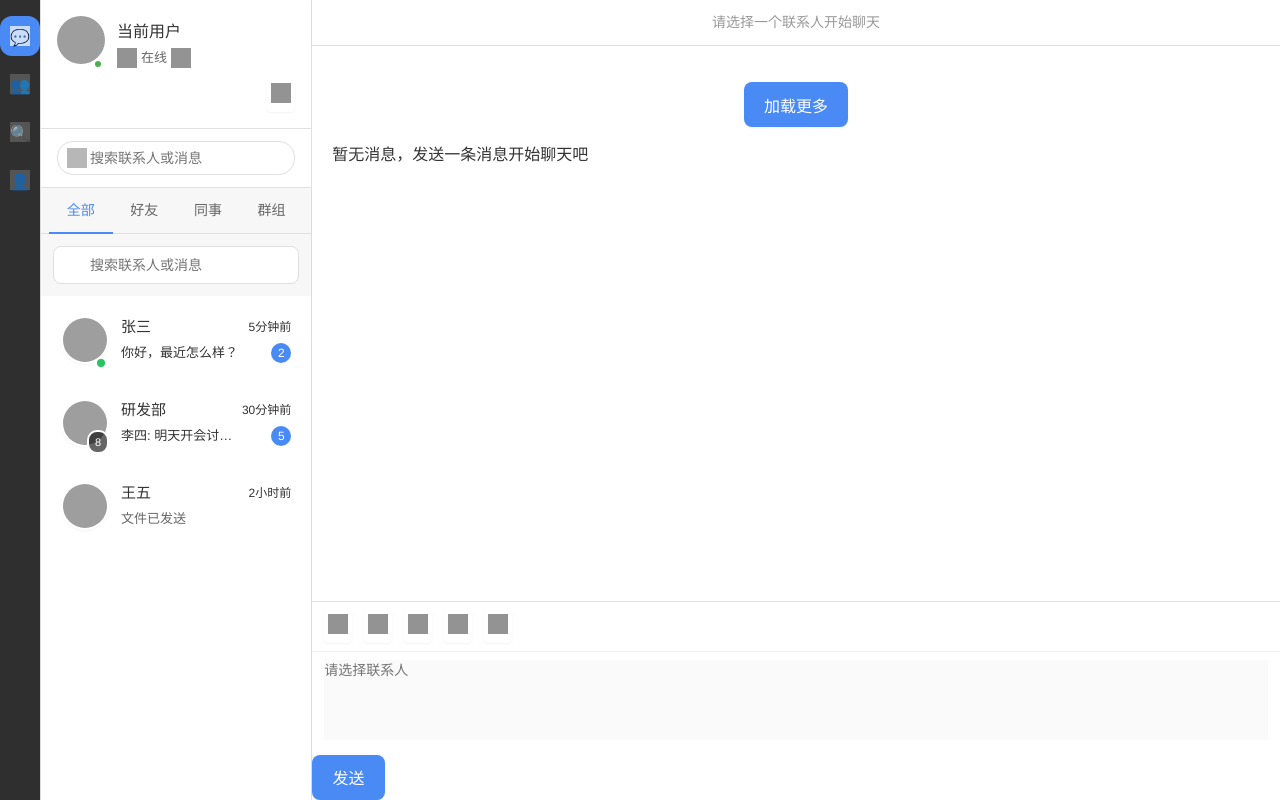
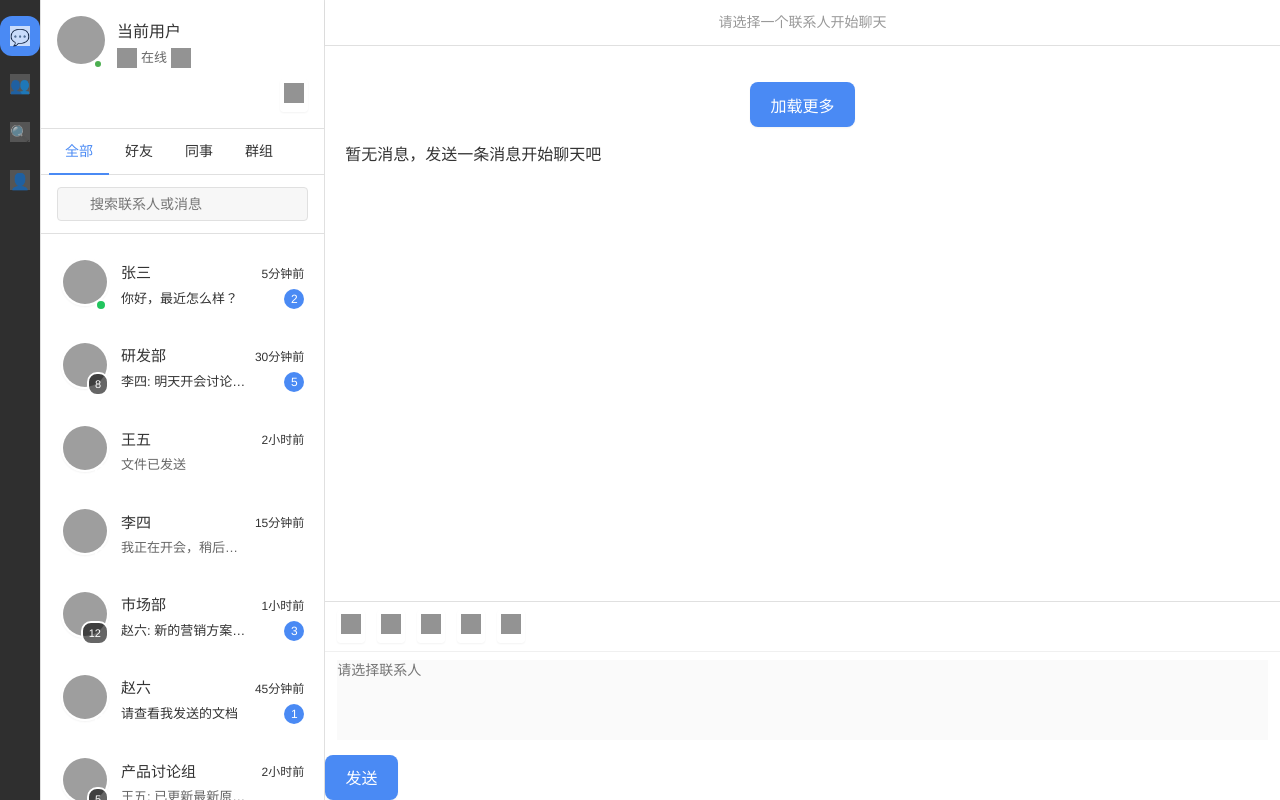
Before and after one commit to imchatkit/im-ai-vue, a Vue app: page / in a window 1280 px wide. Built offline with nearby package versions, Linux system fonts and the light colour scheme; grey boxes are pictures that could not be loaded.

Commit message:
调整UI-4

```diff
--- a/src/style.css
+++ b/src/style.css
@@ -95,28 +95,6 @@ button:focus-visible {
   padding: 0;
 }
 
-/* 暗色主题 */
-.dark-theme, :root.dark-mode {
-  --primary-color: #818CF8; /* 亮一点的靛蓝色 */
-  --primary-light: #A5B4FC;
-  --primary-dark: #6366F1;
-  --accent-color: #22D3EE; /* 亮青色 */
-  --success-color: #34D399; /* 亮绿色 */
-  --warning-color: #FBBF24; /* 亮橙色 */
-  --error-color: #F87171; /* 亮红色 */
-  --text-primary: #F9FAFB;
-  --text-secondary: #E5E7EB;
-  --text-tertiary: #9CA3AF;
-  --bg-primary: #111827;
-  --bg-secondary: #1F2937;
-  --bg-tertiary: #374151;
-  --border-color: #4B5563;
-  --hover-color: #374151;
-  --shadow-sm: 0 1px 2px 0 rgba(0, 0, 0, 0.3);
-  --shadow-md: 0 4px 6px -1px rgba(0, 0, 0, 0.4), 0 2px 4px -1px rgba(0, 0, 0, 0.2);
-  --shadow-lg: 0 10px 15px -3px rgba(0, 0, 0, 0.4), 0 4px 6px -2px rgba(0, 0, 0, 0.2);
-}
-
 /* 系统颜色方案自动切换 */
 @media (prefers-color-scheme: dark) {
   :root:not(.light-mode) {
@@ -131,7 +109,6 @@ button:focus-visible {
     --text-secondary: #E5E7EB;
     --text-tertiary: #9CA3AF;
     --bg-primary: #111827;
-    --bg-secondary: #1F2937;
     --bg-tertiary: #374151;
     --border-color: #4B5563;
     --hover-color: #374151;
--- a/src/views/ChatWindow.vue
+++ b/src/views/ChatWindow.vue
@@ -144,8 +144,71 @@ onMounted(() => {
   // 设置消息已读
   if (props.contact) {
     emit('read', props.contact.id)
+
+    // 加载示例历史消息
+    loadExampleMessages()
   }
 })
+
+// 加载示例历史消息
+const loadExampleMessages = () => {
+  if (!props.contact) return
+
+  // 清空现有消息
+  emit('update:messages', [])
+
+  // 根据联系人ID加载不同的示例消息
+  const exampleMessages = [
+    {
+      id: '1',
+      senderId: props.contact.id,
+      receiverId: currentUserId,
+      content: `你好，我是${props.contact.name}`,
+      type: MessageType.TEXT,
+      timestamp: Date.now() - 1000 * 60 * 60 * 24, // 1天前
+      status: MessageStatus.READ
+    },
+    {
+      id: '2',
+      senderId: currentUserId,
+      receiverId: props.contact.id,
+      content: `你好，${props.contact.name}，最近工作怎么样？`,
+      type: MessageType.TEXT,
+      timestamp: Date.now() - 1000 * 60 * 60 * 23, // 23小时前
+      status: MessageStatus.READ
+    },
+    {
+      id: '3',
+      senderId: props.contact.id,
+      receiverId: currentUserId,
+      content: '工作还不错，正在处理一些项目文档',
+      type: MessageType.TEXT,
+      timestamp: Date.now() - 1000 * 60 * 60 * 22, // 22小时前
+      status: MessageStatus.READ
+    },
+    {
+      id: '4',
+      senderId: currentUserId,
+      receiverId: props.contact.id,
+      content: '好的，有需要帮忙的地方随时告诉我',
+      type: MessageType.TEXT,
+      timestamp: Date.now() - 1000 * 60 * 60 * 2, // 2小时前
+      status: MessageStatus.READ
+    },
+    {
+      id: '5',
+      senderId: props.contact.id,
+      receiverId: currentUserId,
+      content: '谢谢，明天我们讨论一下项目进度吧',
+      type: MessageType.TEXT,
+      timestamp: Date.now() - 1000 * 60 * 30, // 30分钟前
+      status: MessageStatus.READ
+    }
+  ]
+
+  // 更新消息列表
+  emit('update:messages', exampleMessages)
+}
 
 // 监听联系人变化
 watch(() => props.contact, (newContact) => {
@@ -156,6 +219,9 @@ watch(() => props.contact, (newContact) => {
     // 重置历史消息加载状态
     hasMoreHistory.value = true
     loadingHistory.value = false
+
+    // 加载示例历史消息
+    loadExampleMessages()
 
     // 滚动到底部
     setTimeout(() => {
--- a/src/views/ContactList.vue
+++ b/src/views/ContactList.vue
@@ -31,6 +31,58 @@ const contacts = ref([
     status: 'offline',
     lastMessage: '文件已发送',
     lastMessageTime: Date.now() - 1000 * 60 * 60 * 2, // 2小时前
+    unreadCount: 0,
+    category: 'colleague'
+  },
+  {
+    id: '4',
+    name: '李四',
+    avatar: '/avatars/user3.png',
+    status: 'busy',
+    lastMessage: '我正在开会，稍后回复',
+    lastMessageTime: Date.now() - 1000 * 60 * 15, // 15分钟前
+    unreadCount: 0,
+    category: 'friend'
+  },
+  {
+    id: '5',
+    name: '市场部',
+    avatar: '/avatars/group2.png',
+    status: 'group',
+    lastMessage: '赵六: 新的营销方案已经上传',
+    lastMessageTime: Date.now() - 1000 * 60 * 60, // 1小时前
+    unreadCount: 3,
+    category: 'group',
+    members: 12
+  },
+  {
+    id: '6',
+    name: '赵六',
+    avatar: '/avatars/user4.png',
+    status: 'away',
+    lastMessage: '请查看我发送的文档',
+    lastMessageTime: Date.now() - 1000 * 60 * 45, // 45分钟前
+    unreadCount: 1,
+    category: 'colleague'
+  },
+  {
+    id: '7',
+    name: '产品讨论组',
+    avatar: '/avatars/group3.png',
+    status: 'group',
+    lastMessage: '王五: 已更新最新原型设计',
+    lastMessageTime: Date.now() - 1000 * 60 * 120, // 2小时前
+    unreadCount: 0,
+    category: 'group',
+    members: 5
+  },
+  {
+    id: '8',
+    name: '孙七',
+    avatar: '/avatars/user5.png',
+    status: 'online',
+    lastMessage: '下午3点开会讨论项目进度',
+    lastMessageTime: Date.now() - 1000 * 60 * 180, // 3小时前
     unreadCount: 0,
     category: 'colleague'
   }
@@ -220,27 +272,28 @@ const emit = defineEmits(['select'])
   display: flex;
   flex-direction: column;
   height: 100%;
-  overflow: hidden;
-  background-color: var(--bg-color);
-  box-shadow: var(--shadow-sm);
+  background-color: #fff;
 }
 
 .category-tabs {
   display: flex;
+  padding: 0 8px;
   border-bottom: 1px solid var(--border-color);
-  background-color: var(--bg-secondary);
-  padding: 0 8px;
+  background-color: #fff;
 }
 
 .tab {
-  flex: 1;
-  text-align: center;
-  padding: 12px 0;
+  padding: 12px 16px;
+  font-size: 14px;
+  color: var(--text-color-secondary);
   cursor: pointer;
-  font-size: 14px;
-  color: var(--text-secondary);
-  transition: var(--transition-base);
   position: relative;
+  transition: all 0.2s ease;
+}
+
+.tab:hover {
+  color: var(--primary-color);
+  background-color: rgba(0, 0, 0, 0.02);
 }
 
 .tab.active {
@@ -256,39 +309,53 @@ const emit = defineEmits(['select'])
   width: 100%;
   height: 2px;
   background-color: var(--primary-color);
-  transition: var(--transition-base);
 }
 
 .search-box {
-  padding: 12px;
-  position: relative;
-  background-color: var(--bg-secondary);
+  padding: 12px 16px;
+  background-color: #fff;
+  border-bottom: 1px solid var(--border-color);
 }
 
 .search-input {
   width: 100%;
-  padding: 10px 12px 10px 36px;
-  border-radius: 8px;
+  padding: 8px 12px 8px 32px;
+  border-radius: 4px;
   border: 1px solid var(--border-color);
-  background-color: var(--bg-color);
   font-size: 14px;
   color: var(--text-color);
-  outline: none;
-  transition: var(--transition-base);
+  transition: all 0.2s ease;
+  background-color: var(--bg-secondary);
 }
 
 .search-input:focus {
   border-color: var(--primary-color);
-  box-shadow: 0 0 0 2px rgba(74, 138, 244, 0.1);
+  outline: none;
+  box-shadow: 0 0 0 2px rgba(var(--primary-color-rgb), 0.1);
 }
 
-.search-icon {
-  position: absolute;
-  left: 24px;
-  top: 50%;
-  transform: translateY(-50%);
-  color: var(--text-light);
-  font-size: 16px;
+.contacts {
+  flex: 1;
+  overflow-y: auto;
+  padding: 8px 16px;
+}
+
+.contact-item {
+  display: flex;
+  align-items: center;
+  padding: 12px;
+  margin: 4px 0;
+  border-radius: 4px;
+  cursor: pointer;
+  transition: all 0.2s ease;
+}
+
+.contact-item:hover {
+  background-color: rgba(0, 0, 0, 0.04);
+}
+
+.contact-item.selected {
+  background-color: rgba(var(--primary-color-rgb), 0.1);
 }
 
 .contacts {
@@ -307,11 +374,12 @@ const emit = defineEmits(['select'])
 }
 
 .contact-item:hover {
-  background-color: var(--hover-color);
+  background-color: #f0f0f0;
 }
 
 .contact-item.selected {
-  background-color: rgba(74, 138, 244, 0.1);
+  background-color: rgba(74, 138, 244, 0.2);
+  border-left: 3px solid var(--primary-color);
 }
 
 .avatar-container {
--- a/src/views/MainLayout.vue
+++ b/src/views/MainLayout.vue
@@ -64,7 +64,7 @@ const handleSend = (message) => {
     <!-- 中间联系人列表区 -->
     <div class="middle-panel">
       <UserProfile />
-      <ContactSearch />
+      <!-- 移除了重复的ContactSearch组件 -->
       <ContactList @select="handleSelectContact" />
     </div>
 
--- a/src/views/components/ContactCategoryTabs.vue
+++ b/src/views/components/ContactCategoryTabs.vue
@@ -40,7 +40,8 @@ const changeCategory = (categoryId) => {
 .category-tabs {
   display: flex;
   border-bottom: 1px solid var(--border-color);
-  background-color: var(--bg-color);
+  background-color: #fff;
+  box-shadow: 0 1px 2px rgba(0, 0, 0, 0.05);
 }
 
 .tab {
@@ -51,11 +52,20 @@ const changeCategory = (categoryId) => {
   font-size: 14px;
   color: var(--text-color);
   transition: all 0.3s;
+  position: relative;
+  background-color: transparent;
+}
+
+.tab:hover {
+  color: var(--primary-color);
+  background-color: rgba(0, 0, 0, 0.02);
 }
 
 .tab.active {
   color: var(--primary-color);
   border-bottom: 2px solid var(--primary-color);
+  font-weight: 500;
+  background-color: rgba(0, 0, 0, 0.01);
 }
 
 /* 响应式适配 */
--- a/src/views/components/ContactSearch.vue
+++ b/src/views/components/ContactSearch.vue
@@ -70,7 +70,7 @@ const clearSearch = () => {
   padding: 8px 12px 8px 32px;
   border-radius: 16px;
   border: 1px solid var(--border-color);
-  background-color: var(--bg-color);
+  background-color: #fff;
   font-size: 14px;
   outline: none;
   transition: border-color 0.3s;
@@ -80,11 +80,9 @@ const clearSearch = () => {
   border-color: var(--primary-color);
 }
 
+.icon-search,
 .icon-clear {
-  position: absolute;
-  right: 10px;
-  color: #999;
-  cursor: pointer;
+  color: #666;
 }
 
 /* 响应式适配 */
--- a/src/views/components/UserProfile.vue
+++ b/src/views/components/UserProfile.vue
@@ -94,6 +94,7 @@ const openSettings = () => {
   padding: 16px;
   border-bottom: 1px solid var(--border-color);
   position: relative;
+  background-color: #ffffff;
 }
 
 .user-info {
```
